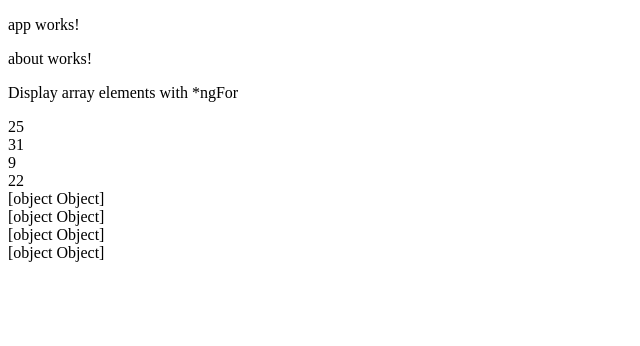
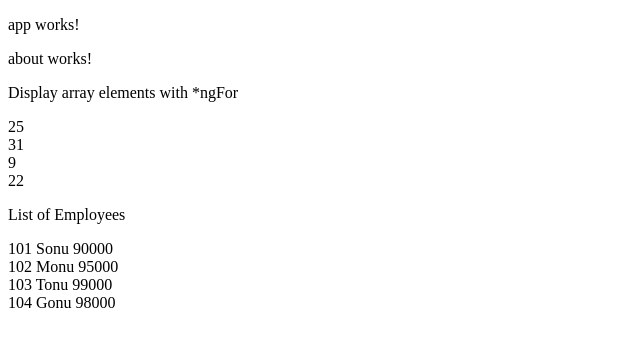
Before and after one commit to vamandeshmukh/deloitte-app, an Angular app: page / in a window 1280 px wide. Shown: the top 346 px of the page, without its empty margins (0-640 px from the left). Built offline with nearby package versions, Linux system fonts and the light colour scheme.

Commit message:
ng-basics

```diff
--- a/src/app/about/about.component.html
+++ b/src/app/about/about.component.html
@@ -1,7 +1,15 @@
-<p>about works!</p>
+<div>
 
-<p>Display array elements with *ngFor</p>
+    <p>about works!</p>
 
-<div *ngFor="let num of myNums"> {{ num }} </div>
+    <p>Display array elements with *ngFor</p>
 
-<div *ngFor="let emp of empList"> {{ emp }} </div>
+    <div *ngFor="let num of myNums"> {{ num }} </div>
+
+    <p>List of Employees</p>
+
+
+    <div *ngFor="let emp of empList"> {{emp.eid}} {{emp.fName}} {{emp.salary}}</div>
+
+
+</div>
```
